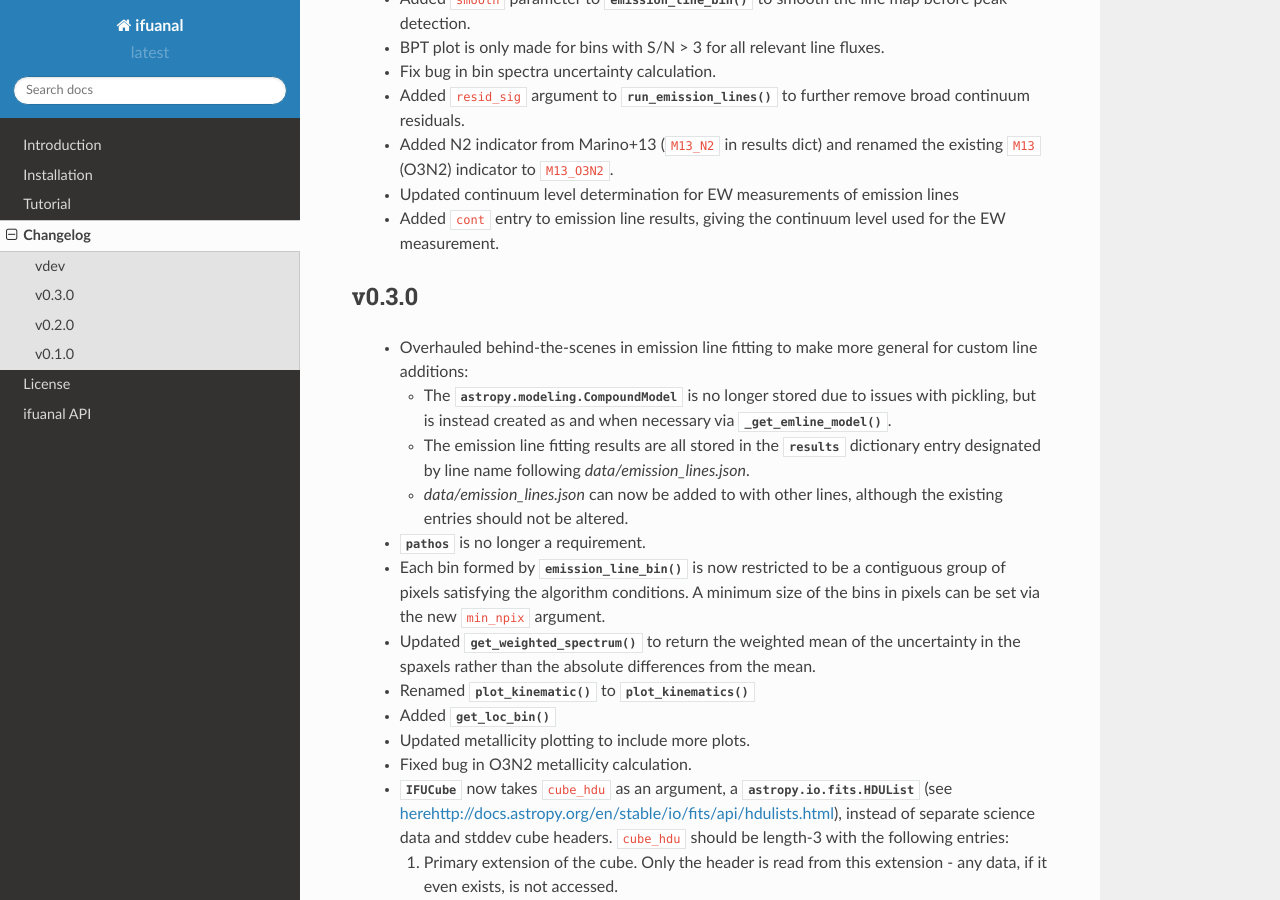
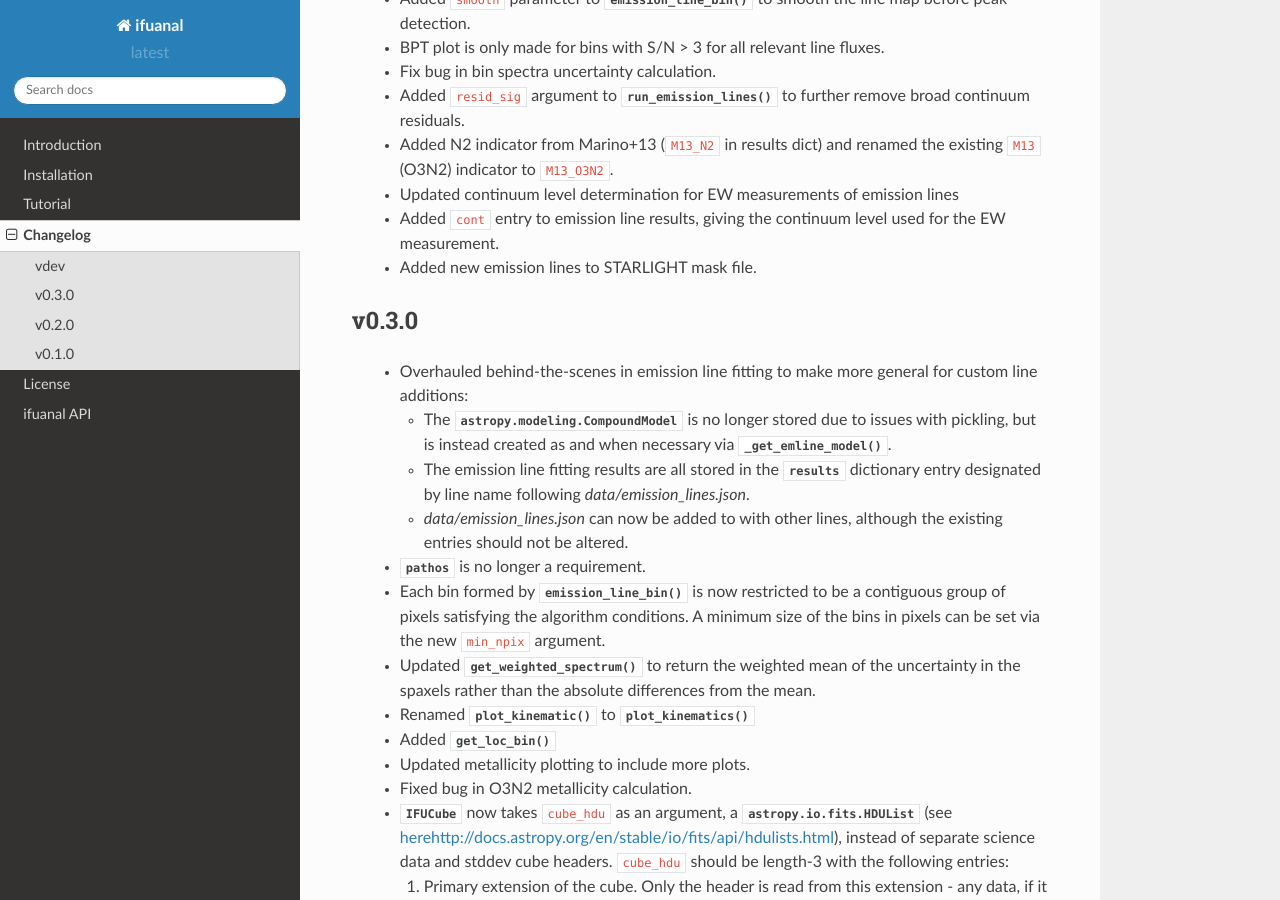
Before and after one commit to Lyalpha/ifuanal, a Sphinx documentation site: the page built from docs/changelog.rst, in a window 1280 px wide and 900 px high, scrolled down 1037 px. Built offline with Sphinx 7.4.7 and the Read the Docs theme 2.0.0, drawn with Linux system fonts in a browser that asks for light colours.

Commit message:
Update changelog

```diff
--- a/docs/changelog.rst
+++ b/docs/changelog.rst
@@ -58,6 +58,7 @@ vdev
  * Updated continuum level determination for EW measurements of emission lines
  * Added ``cont`` entry to emission line results, giving the continuum level
    used for the EW measurement.
+ * Added new emission lines to STARLIGHT mask file.
 
 v0.3.0
 ------
```
